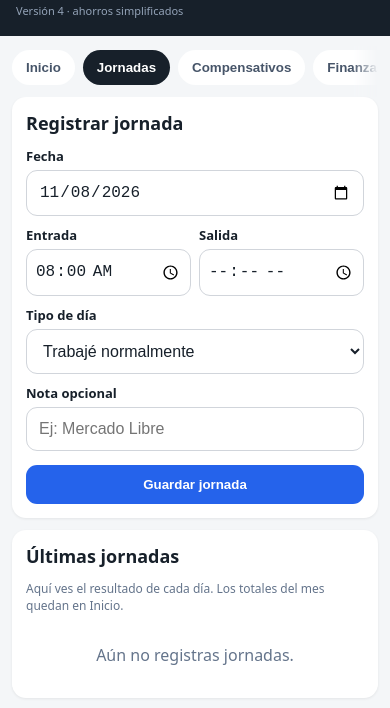
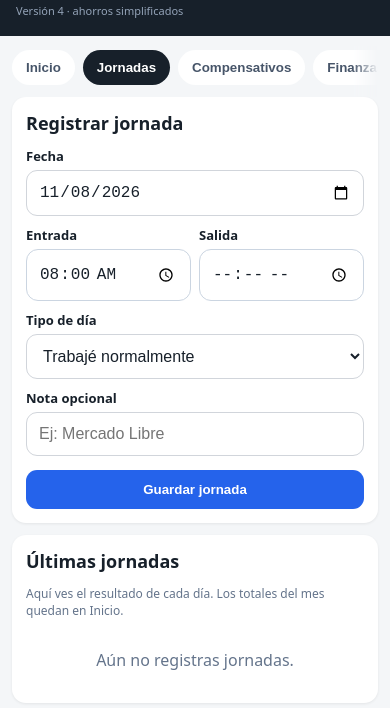
Before and after one commit to xDani-R/control-financiero-app, a plain HTML site: page index.html in a window 390 px wide. Both pictures are taken after a click on the button "Jornadas". Shown: the part 76-784 px from the top of the page. Drawn offline with Linux system fonts and the light colour scheme.

Commit message:
fix: match empty Salida time picker height to Entrada on iPhone

```diff
--- a/index.html
+++ b/index.html
@@ -18,6 +18,20 @@ input[type="date"]::-webkit-date-and-time-value,input[type="time"]::-webkit-date
  .tabs{padding-right:26px;mask-image:linear-gradient(to right,#000 0%,#000 93%,transparent 100%);-webkit-mask-image:linear-gradient(to right,#000 0%,#000 93%,transparent 100%)}
  .stat b{font-size:19px}
 }
+
+/* Keep both iOS time pickers identical even when Salida has no value */
+#jornadas #jEntrada,#jornadas #jSalida{
+ display:block!important;width:100%!important;min-width:0!important;
+ height:52px!important;min-height:52px!important;max-height:52px!important;
+ box-sizing:border-box!important;padding:10px 12px!important;
+ font-size:16px!important;line-height:30px!important;
+ border:1px solid #cbd5e1!important;border-radius:12px!important;
+ background-color:#fff!important;color:#17202a!important;
+ -webkit-appearance:auto!important;appearance:auto!important;
+}
+#jornadas #jEntrada::-webkit-date-and-time-value,
+#jornadas #jSalida::-webkit-date-and-time-value{min-height:30px;line-height:30px;text-align:left}
+#jornadas .row>div{min-width:0}
 </style></head><body><header><h1>Mi Control</h1><p>Tu jornada, tus compensativos y tu plata sin enredos.</p><div class="version">Versión 4 · ahorros simplificados</div></header><main class="wrap"><nav class="tabs" id="tabs"><button data-p="inicio" class="active">Inicio</button><button data-p="jornadas">Jornadas</button><button data-p="comp">Compensativos</button><button data-p="finanzas">Finanzas</button><button data-p="historial">Historial</button><button data-p="config">⚙️ Config.</button></nav>
 <section id="inicio" class="page active"><div class="card"><div class="sectionTitle"><h2>Resumen de remuneraciones</h2><input id="mesResumen" type="month" style="width:auto;padding:8px"></div><div class="periodSwitch"><label for="vistaResumen">Mostrar</label><select id="vistaResumen" onchange="render()"><option value="pago">Período de pago</option><option value="calendario">Mes calendario</option></select></div><p class="note" id="rPeriodo"></p><div class="grid"><div class="stat heStat"><small>Horas extra</small><b id="rHE">0 h 00 min</b><span class="subvalue heValue" id="rHEMoney">$0</span></div><div class="stat tratoStat"><small>Tratos</small><b id="rTratos">0</b><span class="subvalue tratoValue" id="rTratoMoney">$0</span></div><div class="stat totalStat"><small>Total adicional</small><b class="money" id="rTotalAdicional">$0</b><span class="subvalue money">HE + tratos</span></div><div class="stat"><small>Comp. disponibles</small><b id="rComp">0</b><span class="subvalue">saldo actual</span></div></div></div><div class="card"><h2>Próximo compensativo</h2><b id="rProgTxt">0 / 7 días</b><div class="progress"><i id="rProg"></i></div><p class="note">El progreso continúa aunque cambie el mes.</p></div><div class="card"><h2>Mis ahorros</h2><div id="rAhorros"></div></div></section>
 <section id="jornadas" class="page"><div class="card"><h2 id="jTitulo">Registrar jornada</h2><input id="jId" type="hidden"><label>Fecha</label><input id="jFecha" type="date"><div class="row"><div><label>Entrada</label><input id="jEntrada" type="time" value="08:00"></div><div><label>Salida</label><input id="jSalida" type="time"></div></div><label>Tipo de día</label><select id="jTipo" onchange="toggleJ()"><option value="normal">Trabajé normalmente</option><option value="festivo">Festivo / trato</option><option value="no_trabajado">No trabajé</option></select><label>Nota opcional</label><input id="jNota" placeholder="Ej: Mercado Libre"><button class="primary" id="jGuardar" onclick="guardarJ()">Guardar jornada</button><button class="secondary hidden" id="jCancelar" style="width:100%;margin-top:8px" onclick="cancelJ()">Cancelar edición</button></div><div class="card"><h2>Últimas jornadas</h2><p class="note">Aquí ves el resultado de cada día. Los totales del mes quedan en Inicio.</p><div id="listaJ"></div></div></section>
```
